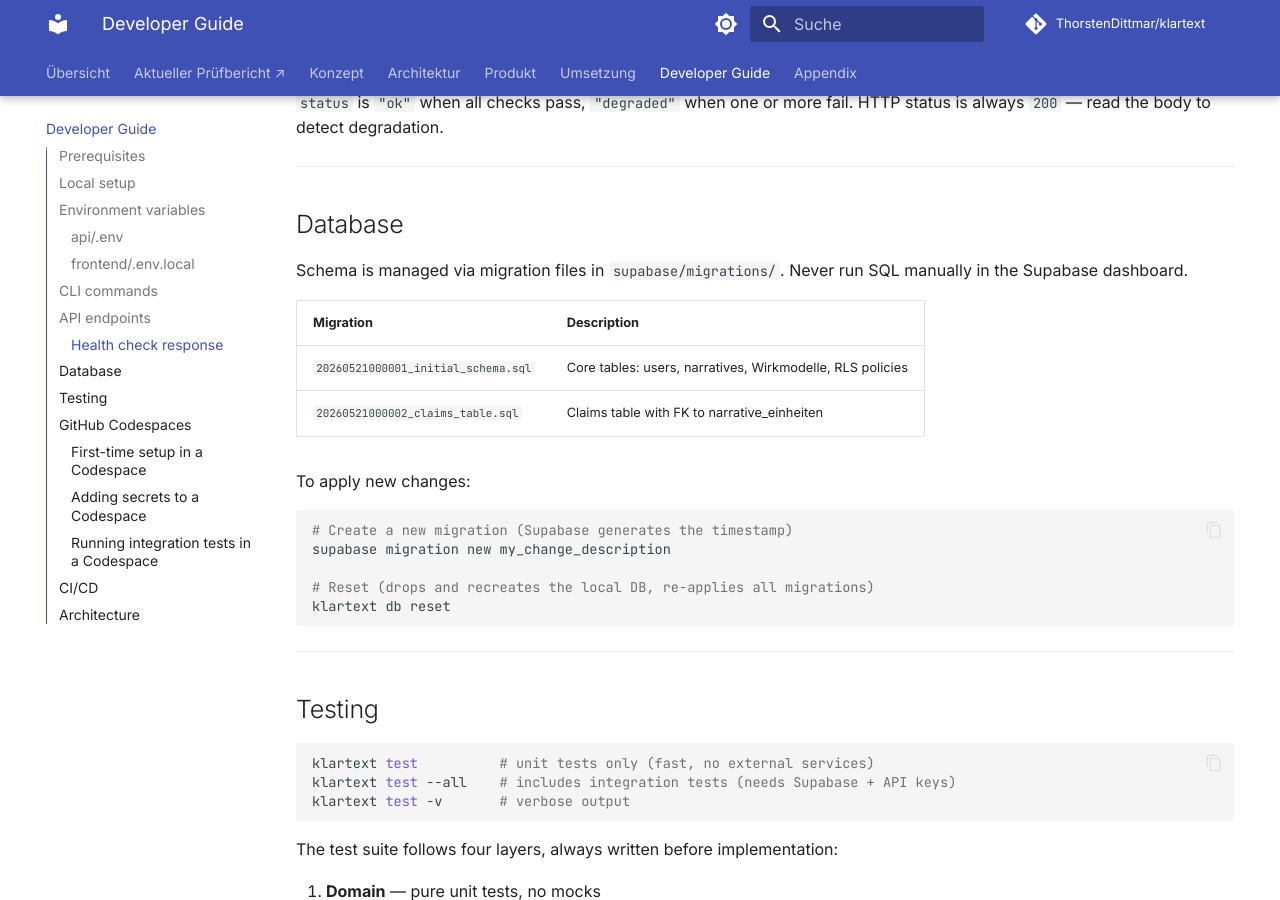
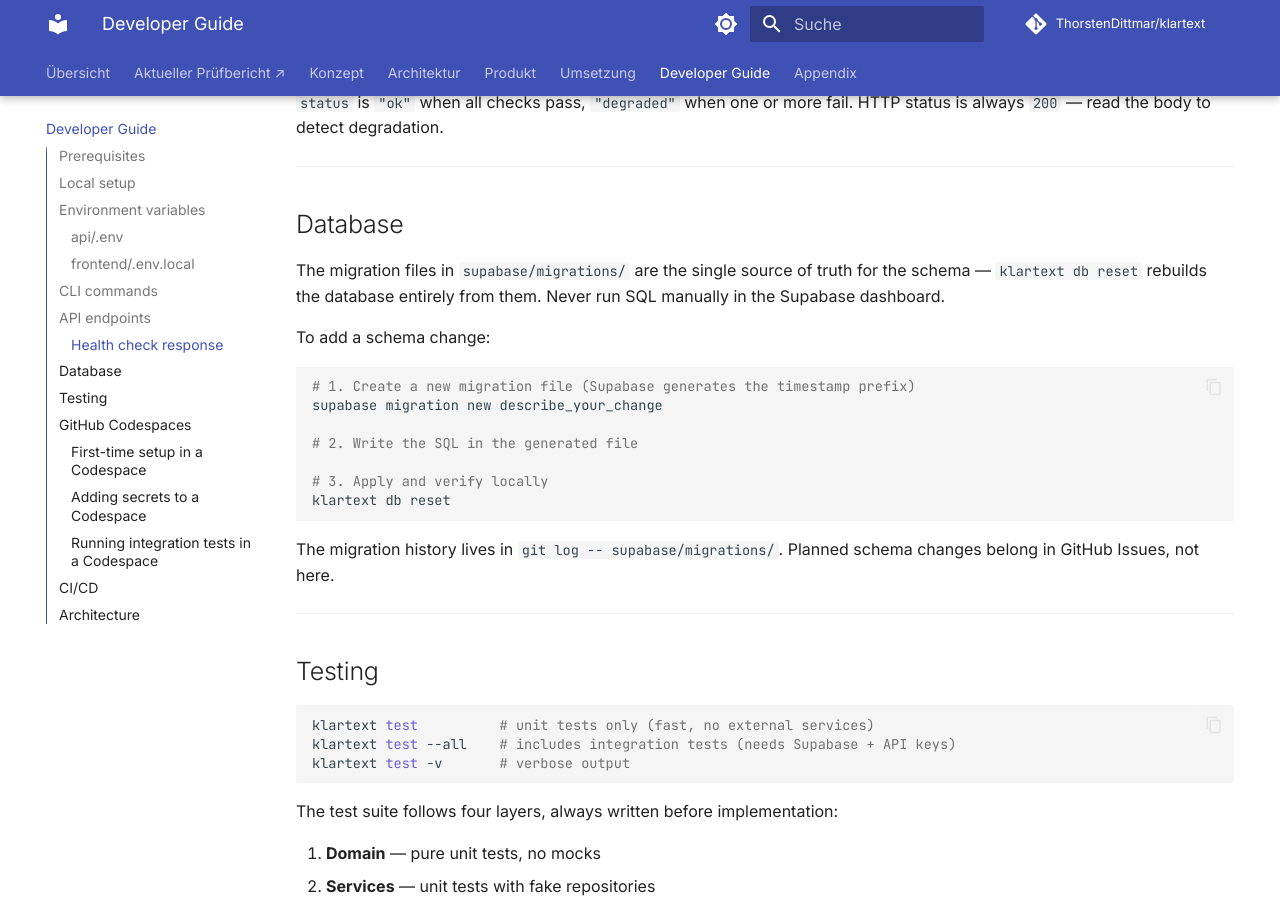
Before and after one commit to ThorstenDittmar/klartext, an MkDocs documentation site: the page built from docs/developer-guide.md, in a window 1280 px wide and 900 px high, scrolled down 3308 px. Built offline with MkDocs 1.6.1 and Material for MkDocs 9.7.7, drawn with Linux system fonts in a browser that asks for light colours; comment, search, counter and statistics services are not loaded.

Commit message:
Replace migration inventory in developer-guide with process docs
A manually maintained list of migration files duplicates git history
and inevitably drifts.  The migration files themselves are the schema;
git log is the changelog; GitHub Issues carry planned changes.

The Database section now contains only what belongs there: how to
create a migration, how to apply it locally, and where to find history.

Co-Authored-By: Claude Sonnet 4.6 <noreply@anthropic.com>

````diff
--- a/docs/developer-guide.md
+++ b/docs/developer-guide.md
@@ -120,22 +120,21 @@ The interactive API docs are available at `http://localhost:8000/docs` when the
 
 ## Database
 
-Schema is managed via migration files in `supabase/migrations/`. Never run SQL manually in the Supabase dashboard.
+The migration files in `supabase/migrations/` are the single source of truth for the schema — `klartext db reset` rebuilds the database entirely from them. Never run SQL manually in the Supabase dashboard.
 
-| Migration | Description |
-|---|---|
-| `20260521000001_initial_schema.sql` | Core tables: users, narratives, Wirkmodelle, RLS policies |
-| `20260521000002_claims_table.sql` | Claims table with FK to narrative_einheiten |
-
-To apply new changes:
+To add a schema change:
 
 ```bash
-# Create a new migration (Supabase generates the timestamp)
-supabase migration new my_change_description
+# 1. Create a new migration file (Supabase generates the timestamp prefix)
+supabase migration new describe_your_change
 
-# Reset (drops and recreates the local DB, re-applies all migrations)
+# 2. Write the SQL in the generated file
+
+# 3. Apply and verify locally
 klartext db reset
 ```
+
+The migration history lives in `git log -- supabase/migrations/`. Planned schema changes belong in GitHub Issues, not here.
 
 ---
 
````
